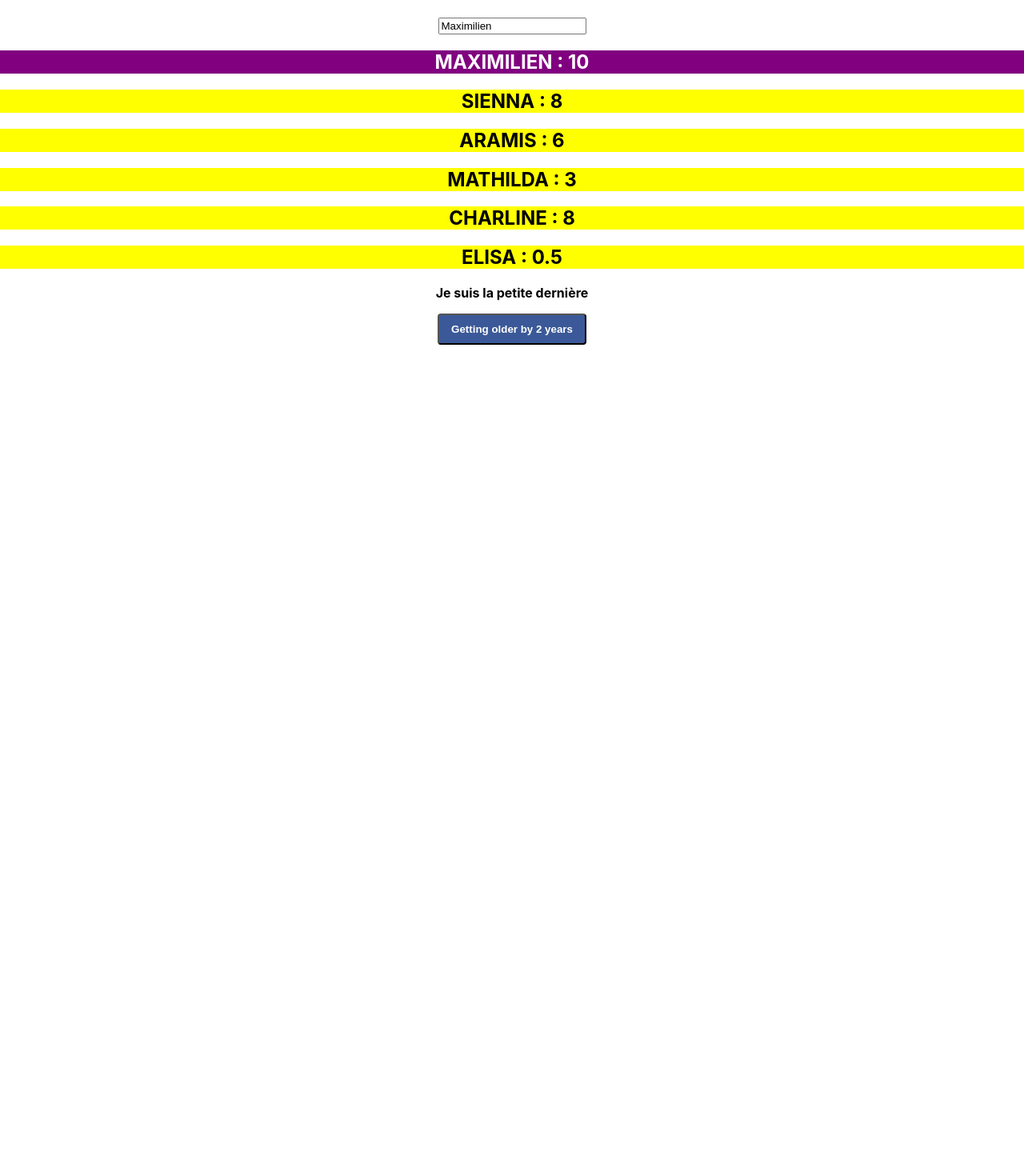
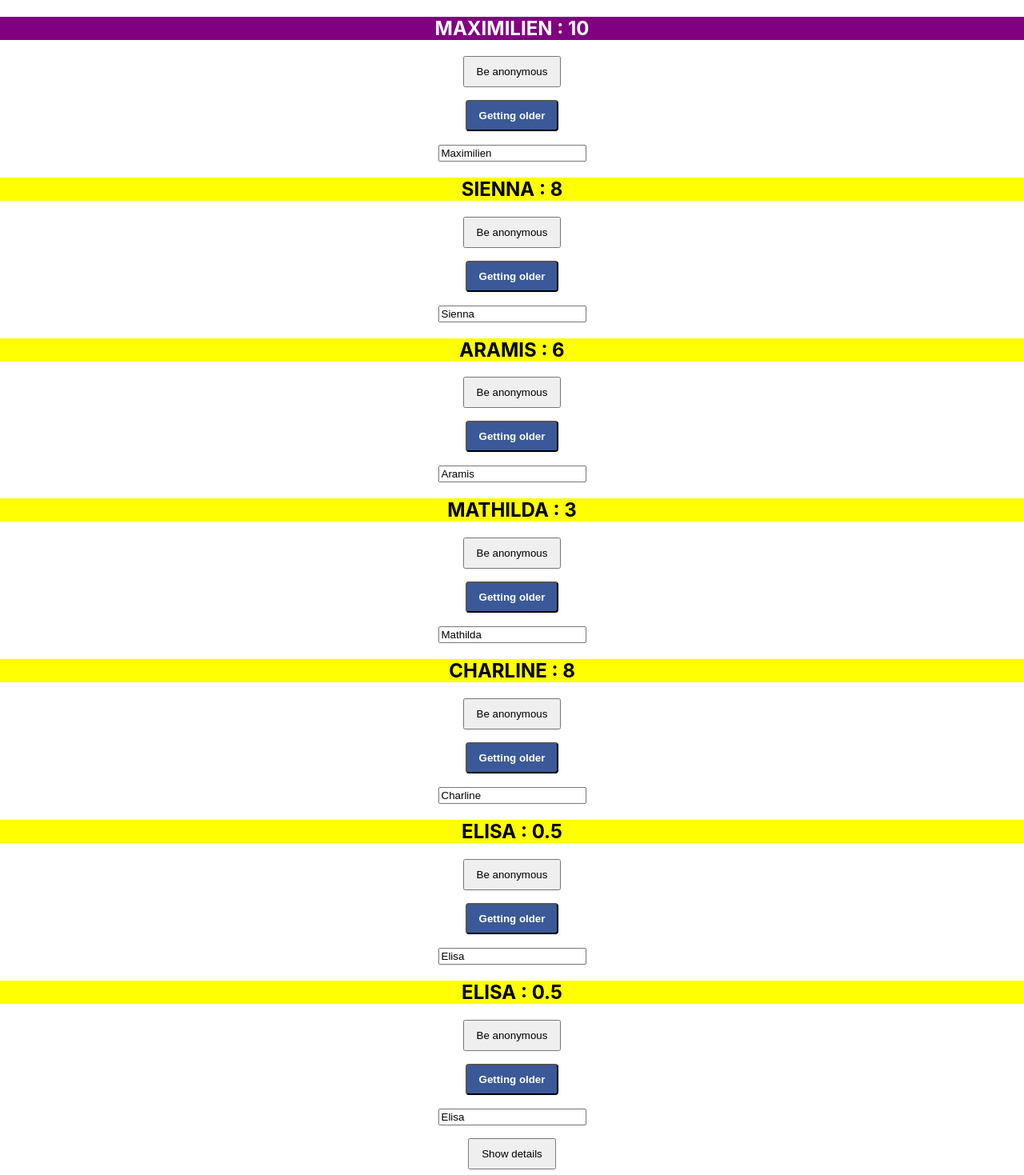
Before and after one commit to ClementTANGUY/premier-projet, a React (Create React App) app: page / in a window 1280 px wide. Shown: the part 61-1530 px from the top of the page at 80% size. Before the commit the page ends 800 px from the top, so only its background shows below. Built offline with nearby package versions, Linux system fonts and the light colour scheme.

Commit message:
Add conditions, iterate on state by mapping on arrays of objects keys, injectig functions on components, defining keys unicity

```diff
--- a/src/App.js
+++ b/src/App.js
@@ -4,9 +4,9 @@ import './App.css';
 
 //On importe tous les "components" secondaires ou de 2ème niveau, dit "stateless"
 import Member from './Components/Member'
-import Button from './Components/Button'
+/*import Button from './Components/Button'*/
 
-// "Dans le dur", un peu de données, gérées ensuite par une DB :
+// "Dans le dur", un peu de données, récupérées par la suite d'une DB ou d'une API :
 
 const family = {
   member1: {
@@ -40,78 +40,106 @@ class App extends Component {
 
   // Déclaration du "State", qui récupère les données
   state = {
-    family
+    family,
+    isShown: false
   }
 
-// INPORTATION DE PROPS DANS LE COMPONENT PRINCIPAL, DE CLASS, GRÂCE A "THIS", QUI FAIT REFERENCE A CETTE CLASS
+// IMPORTATION DES PROPS DANS LE COMPONENT PRINCIPAL, DE CLASS, GRÂCE A "THIS", QUI FAIT AINSI REFERENCE A CETTE CLASS
 
-//On peut modifier le "State" grâce à des fonctions
-  handleClick = num => {
+//On peut alors modifier le "State" grâce à des fonctions
+  handleClick = (id, num) => {
+    // On copie le State
     const familly = { ...this.state.family }
-    family.member1.age += num
+    // On lui affecte une nouvelle donnée
+    family[id].age += num
+    // On le met à jour
     this.setState({ family })
   }
 
-  // "Fonction fléchée" handleClick équivalente à (si un seul paramètre - ici num - les parenthèses ne sont pas nécessaires) :
+  // RQ : "Fonction fléchée" handleClick équivalente à (si un seul paramètre - ici num - les parenthèses ne sont pas nécessaires) :
   /*
    handleClick (num) {
     const familly = { ...this.state.family }
     return (
       family.member1.age += num
-      this.setState({ family })
+      ...
     )
   }*/
 
-// Modification du State en temps réel grâce à une fonction dans un input, en temps réel, avec un "event" (ici, le paramètre de la fonction handleChange), une "target" et sa "value"
-  handleChange = event => {
+// Modification du State en temps réel grâce à une fonction à l'intérieur d'un component input, en temps réel, avec un "event" (ici, le paramètre de la fonction handleChange), une "target" et sa "value"
+  handleChange = (event, id) => {
     const familly = { ...this.state.family }
     const name = event.target.value
-    family.member1.name = name
+    family[id].name = name
+    this.setState({ family })
+  }
+
+  handleShowDetails = () => {
+    const isShown = !this.state.isShown
+    this.setState({ isShown })
+  }
+
+  hideName = id => {
+    const familly = { ...this.state.family }
+    family[id].name = 'X'
     this.setState({ family })
   }
 
   render() {
 
-    // On "déstructure" alléger la syntaxe, on factorise et importe plus clairement
+    // On peut "déstructurer" afin d'alléger la syntaxe, alors on factorise et importe plus clairement
     const { titre } = this.props
-    const { state } = this.state
+    const { state, isShown } = this.state
+
+    // On peut utiliser du conditionnel un plus complexe que du ternaire dans le render
+    let details = null
+
+    if (isShown) {
+      details = <strong>Je suis la petite dernière</strong>
+    }
+
+    // On peut récupérer les données du State, qui sont des objets, sous forme d'Arrays de keys sur lesquels on va boucler (map)...
+    // Tout en le modifiant, en injectant des fonctions (ici hideName, handleChange) à chaque component suivant son id
+    const list = Object.keys(family)
+    .map(member => (
+      <Member
+        // on aurait pu écrire pour l'unicité de la key, mais moins efficace en cas de suppression d'une donnée dans la base modifiant les index :
+        // .map((member, i) => (
+        //... key={ i }
+
+        key={ member }
+        hideName={ () => this.hideName(member) }
+        handleChange={ event => this.handleChange(event, member) }
+        gettingOlder={ num => this.handleClick(member, 1) }
+        age={ family[member].age }
+        name={ family[member].name } />
+    ))
+
+    // Au return, commence le GSX
+    // Alors on liste les components...
+    // On leur passe les attributs désirés (ici titre, value, name, age...) sous forme d'objets JS, qui peuvent être aussi des fonctions (handleChange, handleClick définies plus haut...)
     return (
       <div className="App">
 
+      {/*au lieu de <h1>{ this.props.titre }</h1> grâce à la factorisation*/}
       <h1> {titre} </h1>
 
-      {/*On liste les components...
-
-      On leur passe des attributs désirés (value, name, age...) sous forme d'objets JS, qui peuvent être aussi des fonctions (handleChange, handleClick...)*/}
-
-      <input value={ family.member1.name } onChange={ this.handleChange } type="text"/>
-
-      <Member
-        age={ family.member1.age }
-        name={ family.member1.name } />
-      <Member
-        age={ family.member2.age }
-        name={ family.member2.name } />
-      <Member
-        age={ family.member3.age }
-        name={ family.member3.name } />
-      <Member
-        age={ family.member4.age }
-        name={ family.member4.name } />
-      <Member
-        age={ family.member5.age }
-        name={ family.member5.name } />
+      { list }
 
       <Member
         age={ family.member6.age }
         name={ family.member6.name } >
 
-      {/*Props children comme si il y avait un autre attribut après name pour ce membre*/}
-        <strong>Je suis la petite dernière</strong>
+        {/*Props children comme si un autre attribut était passé après name pour ce membre*/}
+        { details }
+
+        <button onClick={ this.handleShowDetails } >
+          {
+            isShown ? 'Hide details' : 'Show details'
+          }
+        </button>
+
       </Member>
-
-      <Button
-        gettingOlder = { () => this.handleClick(2) }/>
 
       </div>
     );
--- a/src/Components/Button.js
+++ b/src/Components/Button.js
@@ -1,4 +1,4 @@
-import React from 'react'
+/*import React from 'react'
 import './Button.css'
 
 
@@ -6,10 +6,10 @@ import './Button.css'
 const Button = ({ gettingOlder }) => (
   <div>
     <button className="gettingOlder" onClick = { gettingOlder } >
-      Getting older by 2 years
+      Getting older
     </button>
   </div>
 )
 
 // On exporte le component de 2ème niveau vers le component principal de Class
-export default Button
+export default Button*/
--- a/src/Components/Member.js
+++ b/src/Components/Member.js
@@ -1,31 +1,48 @@
 import React, { Fragment } from 'react'
+import './Button.css'
 
 // Component secondaire ou de 2ème niveau, dit "stateless"
 
-// On importe "Fragment" afin de pouvoir incorporer ("wrapper") le props children ainsi que son élément html (ici strong) à la huite de l'élément h2 dans la div du component principal de class APP
+// On importe un "Fragment" afin de pouvoir incorporer ("wrapper") le props children ainsi que son élément html (ici strong) à la suite de l'élément h2 dans la div du component principal de class APP
 
-// On passe les "props", c'est à dire les différents attributs de nos components sous forme d'objets JS...
+// On passe les "props", c'est à dire les différents attributs de nos components, sous forme d'objets JS y compris des fonctions...
 
-const Member = ({ name, age, children }) => {
+const Member = ({ name, age, children, hideName, handleChange, gettingOlder }) => {
   return (
     <Fragment>
     <h2 style = {{
-      /*On peut intégrer du css inline non SOC mais avec des conditions*/
+
+      /*On peut intégrer du css inline sans Separation of Concern mais avec des conditions*/
       backgroundColor: age < 10 ? 'yellow' : 'purple',
       color: age < 10 ? 'black' : 'white'}}>
         { name.toUpperCase() } : { age }
     </h2>
+
+    <button onClick={ hideName }>Be anonymous</button>
+
+    <p></p>
+
+    <button className="gettingOlder"
+      onClick = { gettingOlder } >
+      Getting older
+    </button>
+
+    <p></p>
+
+    <input value={ name } onChange={ handleChange }
+      type="text"/>
+
     { children ? <p>{ children }</p> : < Fragment /> }
     </Fragment>
   )
 }
 
-// Ce component peut s'écrire également :
+// Rq: Le component peut s'écrire également :
 
 /*const Member = (props) => {
 
   const name = props.name
-  constage = props.age
+  const age = props.age
   const children = props.children
   ...
 
@@ -39,13 +56,5 @@ const Member = ({ name, age, children }) => {
  /* )
 }*/
 
-// Par ailleurs la fonction fléchée Member équivaut à la syntaxe suivante :
-/*function  Member () {
-  return (
-    <h2></h2>
-    ...
-  )
-}*/
-
 // On exporte le component de 2ème niveau vers le component principal
 export default Member
--- a/src/index.js
+++ b/src/index.js
@@ -4,7 +4,7 @@ import './index.css';
 import App from './App';
 import * as serviceWorker from './serviceWorker';
 
-ReactDOM.render(<App titre='My super React App'/>, document.getElementById('root'));
+ReactDOM.render(<App titre='My super cousins super App'/>, document.getElementById('root'));
 
 // If you want your app to work offline and load faster, you can change
 // unregister() to register() below. Note this comes with some pitfalls.
```
